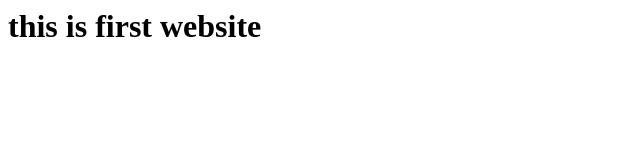
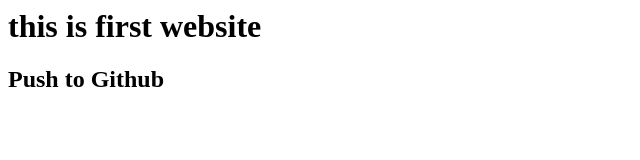
Before and after one commit to sidratulshatil/First, a plain HTML site: page index.html in a window 1280 px wide. Shown: the whole page, without its empty margins (0-640 px from the left). Drawn offline with Linux system fonts and the light colour scheme.

Commit message:
change github

```diff
--- a/index.html
+++ b/index.html
@@ -1,3 +1,6 @@
 <h1>
     this is first website
 </h1>
+<h2>Push to Github
+
+</h2>
```
